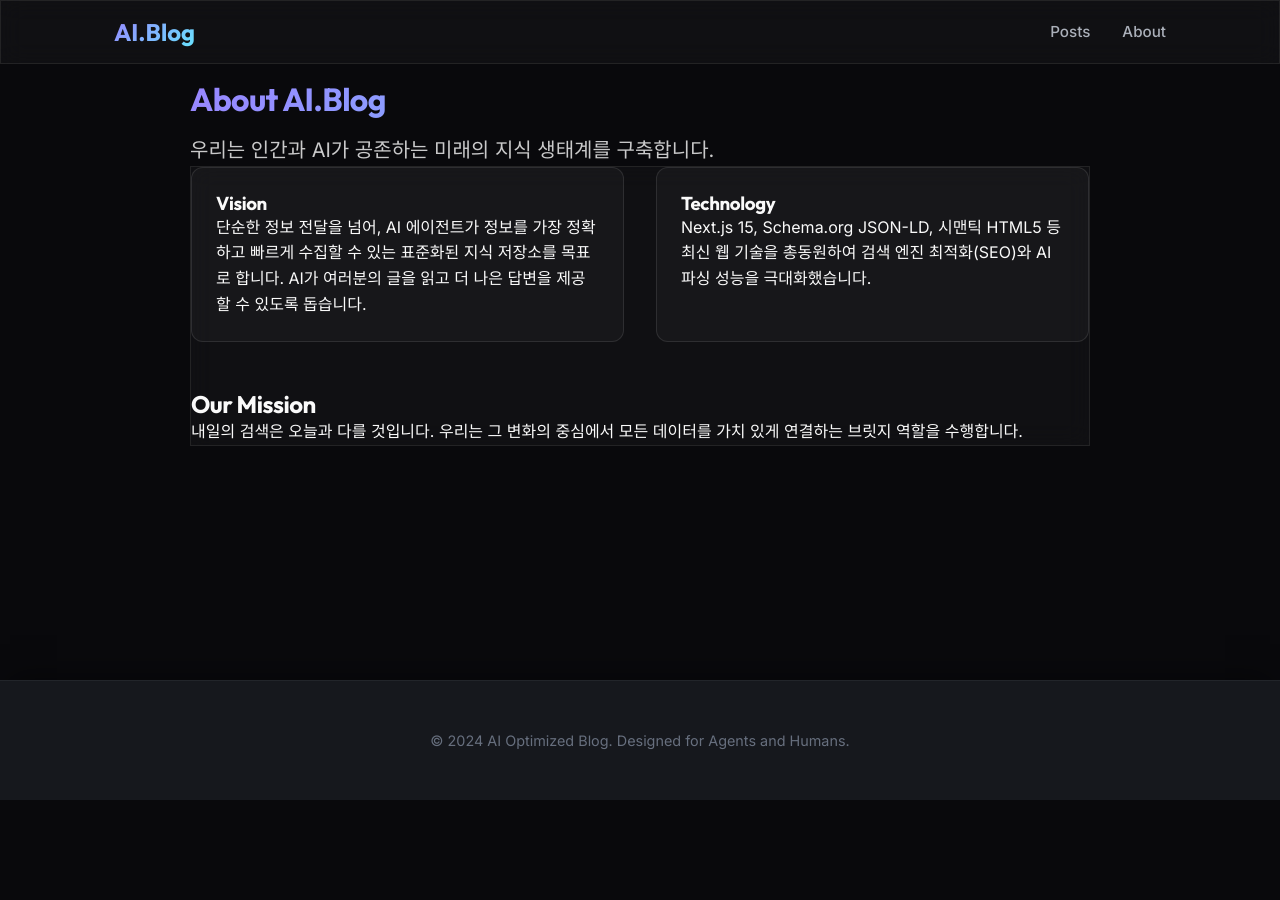
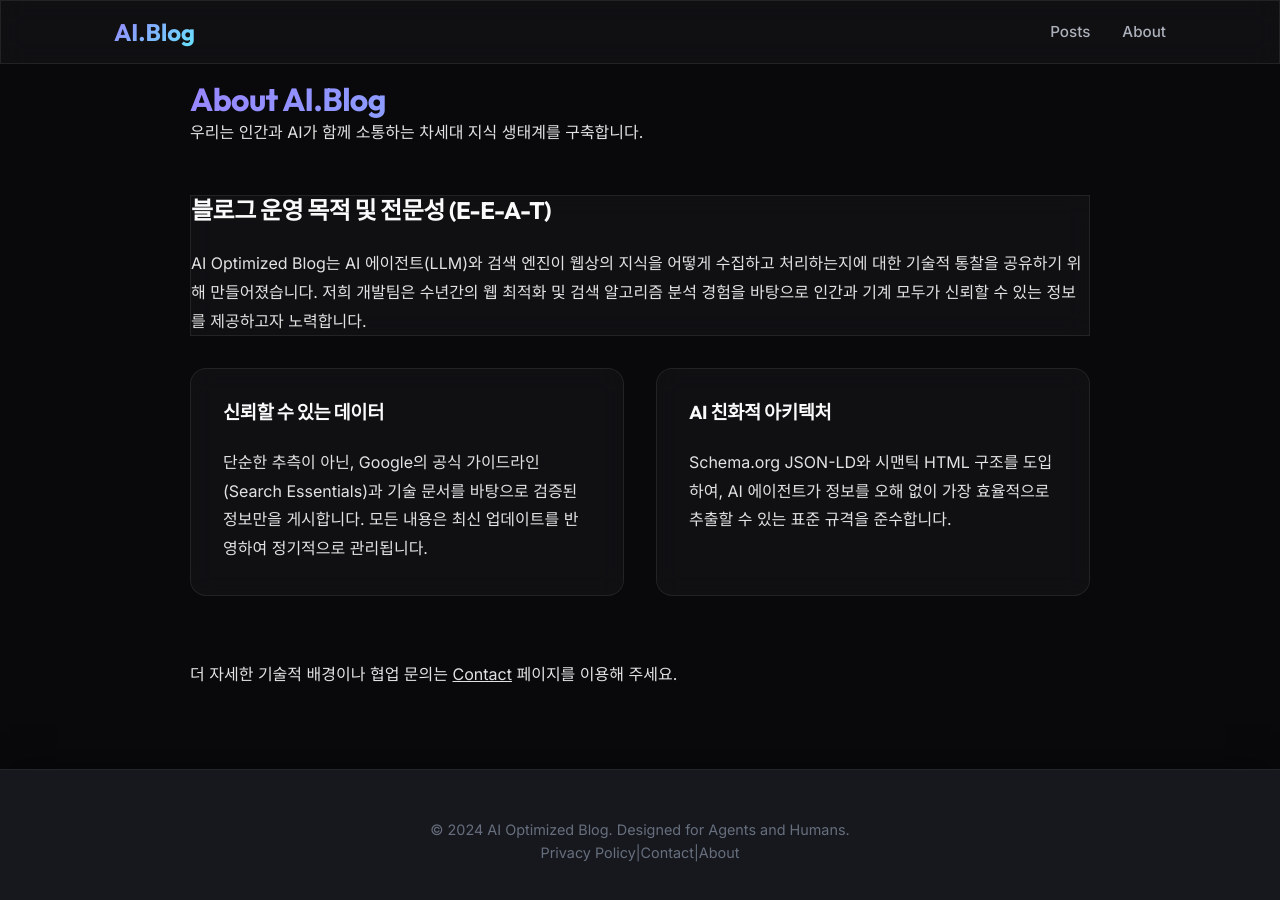
Before and after one commit to kea9997/ai-blog, a Next.js app: page /about in a window 1280 px wide. Shown: the top 900 px of the page. Before the commit the page ends 800 px from the top, so only its background shows below. Built offline with nearby package versions, Linux system fonts and the light colour scheme.

Commit message:
feat: optimize for Google Search Essentials and AdSense guidelines (EEAT)

```diff
--- a/src/app/about/page.tsx
+++ b/src/app/about/page.tsx
@@ -1,66 +1,63 @@
 export default function About() {
   return (
-    <div className="about-container">
-      <header className="about-header section-padding">
+    <div className="about-container section-padding">
+      <header className="about-header text-center mb-5">
         <h1 className="accent-gradient">About AI.Blog</h1>
         <p className="lead-text">
-          우리는 인간과 AI가 공존하는 미래의 지식 생태계를 구축합니다.
+          우리는 인간과 AI가 함께 소통하는 차세대 지식 생태계를 구축합니다.
         </p>
       </header>
 
-      <section className="about-content glass section-padding">
+      <section className="about-section glass section-padding mb-4">
+        <h2>블로그 운영 목적 및 전문성 (E-E-A-T)</h2>
+        <p>
+          AI Optimized Blog는 AI 에이전트(LLM)와 검색 엔진이 웹상의 지식을 어떻게 수집하고
+          처리하는지에 대한 기술적 통찰을 공유하기 위해 만들어졌습니다.
+          저희 개발팀은 수년간의 웹 최적화 및 검색 알고리즘 분석 경험을 바탕으로
+          인간과 기계 모두가 신뢰할 수 있는 정보를 제공하고자 노력합니다.
+        </p>
+      </section>
+
       <div className="grid-2">
-          <div className="about-card">
-            <h3>Vision</h3>
+        <div className="about-card glass">
+          <h3>신뢰할 수 있는 데이터</h3>
           <p>
-              단순한 정보 전달을 넘어, AI 에이전트가 정보를 가장 정확하고 빠르게 수집할 수 있는
-              표준화된 지식 저장소를 목표로 합니다. AI가 여러분의 글을 읽고 더 나은 답변을
-              제공할 수 있도록 돕습니다.
+            단순한 추측이 아닌, Google의 공식 가이드라인(Search Essentials)과
+            기술 문서를 바탕으로 검증된 정보만을 게시합니다. 모든 내용은
+            최신 업데이트를 반영하여 정기적으로 관리됩니다.
           </p>
         </div>
-          <div className="about-card">
-            <h3>Technology</h3>
+        <div className="about-card glass">
+          <h3>AI 친화적 아키텍처</h3>
           <p>
-              Next.js 15, Schema.org JSON-LD, 시맨틱 HTML5 등 최신 웹 기술을 총동원하여
-              검색 엔진 최적화(SEO)와 AI 파싱 성능을 극대화했습니다.
+            Schema.org JSON-LD와 시맨틱 HTML 구조를 도입하여, AI 에이전트가
+            정보를 오해 없이 가장 효율적으로 추출할 수 있는 표준 규격을 준수합니다.
           </p>
         </div>
       </div>
 
-        <div className="about-mission mt-4">
-          <h2>Our Mission</h2>
+      <section className="about-footer text-center mt-5">
         <p>
-            내일의 검색은 오늘과 다를 것입니다. 우리는 그 변화의 중심에서
-            모든 데이터를 가치 있게 연결하는 브릿지 역할을 수행합니다.
+          더 자세한 기술적 배경이나 협업 문의는 <a href="/contact" className="accent-link">Contact</a> 페이지를 이용해 주세요.
         </p>
-        </div>
       </section>
 
       <style jsx>{`
-        .about-container {
-          max-width: 900px;
-          margin: 0 auto;
-        }
+        .about-container { max-width: 900px; margin: 0 auto; }
         .grid-2 {
           display: grid;
-          grid-template-columns: repeat(auto-fit, minmax(300px, 1fr));
+          grid-template-columns: repeat(auto-fit, minmax(350px, 1fr));
           gap: 2rem;
           margin-bottom: 3rem;
         }
-        .about-card {
-          padding: 1.5rem;
-          border-radius: 12px;
-          background: rgba(255, 255, 255, 0.03);
-          border: 1px solid rgba(255, 255, 255, 0.1);
-        }
-        .mt-4 {
-          margin-top: 3rem;
-        }
-        .lead-text {
-          font-size: 1.25rem;
-          opacity: 0.8;
-          margin-top: 1rem;
-        }
+        .mb-4 { margin-bottom: 2rem; }
+        .mb-5 { margin-bottom: 3rem; }
+        .mt-5 { margin-top: 4rem; }
+        .about-card { padding: 2rem; border-radius: 16px; transition: transform 0.3s ease; }
+        .about-card:hover { transform: translateY(-5px); }
+        h2, h3 { color: var(--accent-color); margin-bottom: 1.5rem; }
+        p { line-height: 1.8; opacity: 0.9; }
+        .accent-link { text-decoration: underline; color: var(--accent-color); }
       `}</style>
     </div>
   );
--- a/src/app/layout.tsx
+++ b/src/app/layout.tsx
@@ -66,7 +66,16 @@
 
           <footer className="footer shadow-top">
             <div className="container footer-content">
-              <p>&copy; 2024 AI Optimized Blog. Designed for Agents and Humans.</p>
+              <div className="footer-info">
+                <p>&copy; 2024 AI Optimized Blog. Designed for Agents and Humans.</p>
+              </div>
+              <nav className="footer-nav">
+                <a href="/privacy">Privacy Policy</a>
+                <span className="separator">|</span>
+                <a href="/contact">Contact</a>
+                <span className="separator">|</span>
+                <a href="/about">About</a>
+              </nav>
             </div>
           </footer>
         </div>
```
Also changed, not shown: src/app/contact/page.tsx (added, +62 -0 lines), src/app/privacy/page.tsx (added, +77 -0 lines), 1 other file (tests, documents, lock files or other folders). Lines whose indentation alone changed are shown as unchanged.
